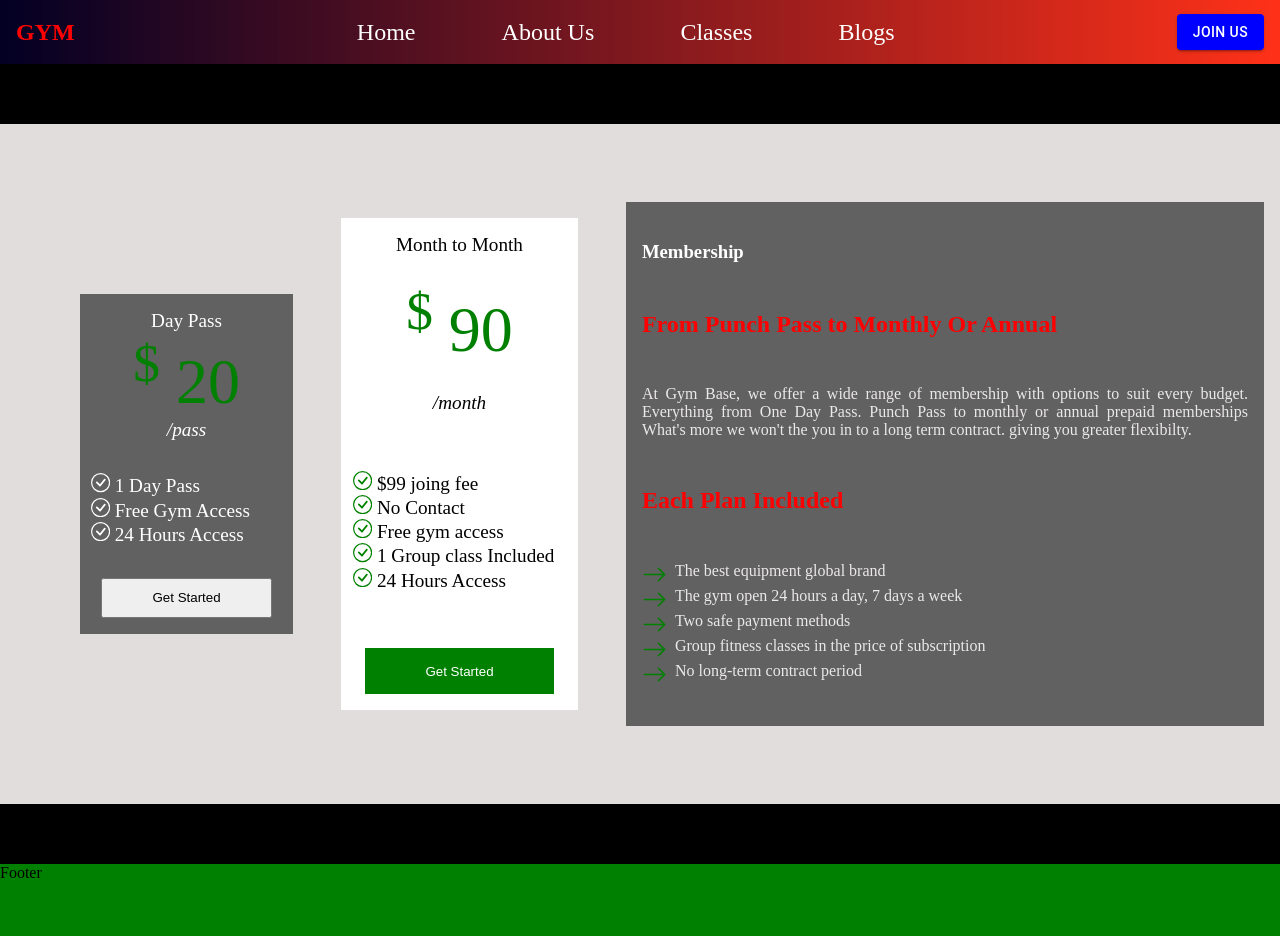
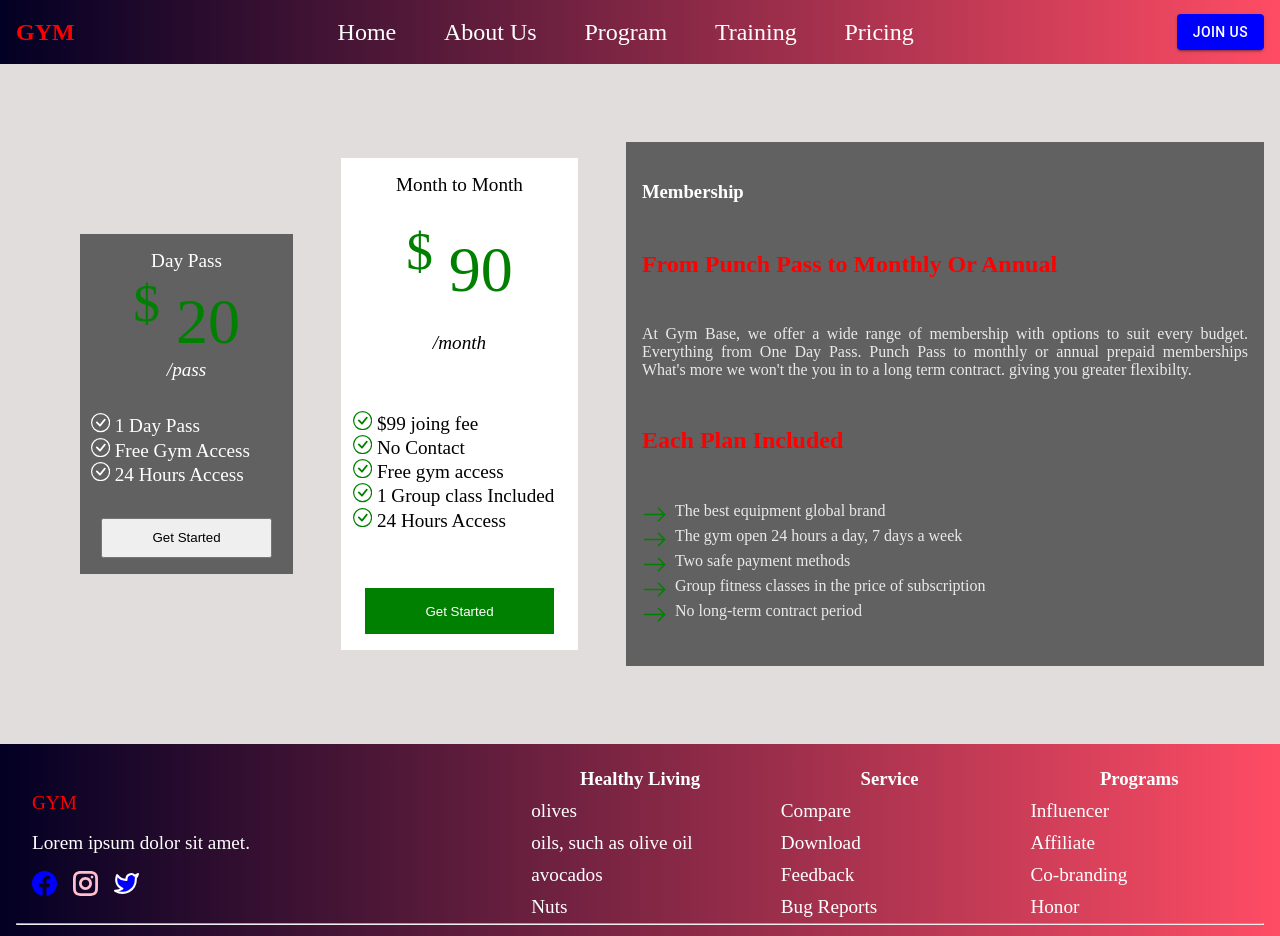
Before and after one commit to ruturajmengal2016/Project_1, a React (Create React App) app: page /pricing in a window 1280 px wide. Shown: the top 936 px of the page. Built offline with nearby package versions, Linux system fonts and the light colour scheme.

Commit message:
add footer

```diff
--- a/src/App.css
+++ b/src/App.css
@@ -1,24 +1,24 @@
-*{
+* {
   margin: 0;
   padding: 0;
 }
-.root{
+.root {
   height: 100vh;
-    background-color: orange;
+  max-height: fit-content;
 }
 
-.navigation{
+.navigation {
   height: 10vh;
   background-color: rgb(90, 90, 201);
 }
 
-.outlet{
+.outlet {
   height: 100vh;
   max-height: fit-content;
   background-color: pink;
 }
 
-.footer{
+.footer {
   height: 20vh;
   background-color: green;
 }
--- a/src/App.js
+++ b/src/App.js
@@ -4,19 +4,22 @@ import {
   createRoutesFromElements,
   Route,
   RouterProvider,
-  Outlet
+  Outlet,
 } from "react-router-dom";
 import Pricing from "./Components/Pricing";
 import Navigation from "./Components/Navigation";
 import Home from "./Components/Home";
 import Register from "./Components/Register";
+import Footer from "./Components/Footer";
+import Login from "./Components/Login";
 function App() {
   const router = createBrowserRouter(
     createRoutesFromElements(
-      <Route path="/" element={<Root />} >
+      <Route path="/" element={<Root />}>
         <Route index path="/" element={<Home />} />
-        <Route path="/about" element={<Register/>}/>
-        <Route path="/pricing" element={<Pricing/>}/>
+        <Route path="/pricing" element={<Pricing />} />
+        <Route path="/login" element={<Login />} />
+        <Route path="/register" element={<Register />} />
       </Route>
     )
   );
@@ -31,10 +34,8 @@ const Root = () => {
   return (
     <div className="root">
       <Navigation />
-      <div className="outlet">
-        <Outlet />
-      </div>
-      <div className="footer">Footer</div>
+      <Outlet />
+      <Footer />
     </div>
   );
 };
--- /dev/null
+++ b/src/Components/Footer.jsx
@@ -0,0 +1,49 @@
+import React from "react";
+import Style from "./Styles/Footer.module.css";
+import { BsFacebook } from "react-icons/bs";
+import { GrInstagram } from "react-icons/gr";
+import { FiTwitter } from "react-icons/fi";
+const Footer = () => {
+  return (
+    <div className={Style.root}>
+      <div className={Style.first}>
+        <div id={Style.one}>
+          <span style={{ fontSize: "1.2rem", color: "red" }}>GYM</span>
+          <span style={{ fontSize: "1.2rem" }}>
+            Lorem ipsum dolor sit amet.
+          </span>
+          <span className={Style.media}>
+            <BsFacebook size={25} fill="blue" />
+            <GrInstagram size={25} fill="pink" />
+            <FiTwitter size={25} fill="blue" />
+          </span>
+        </div>
+        <div id={Style.two}>
+          <h3 style={{ alignSelf: "center" }}>Healthy Living</h3>
+          <li>olives</li>
+          <li>oils, such as olive oil</li>
+          <li>avocados</li>
+          <li>Nuts</li>
+        </div>
+        <div id={Style.three}>
+          <h3 style={{ alignSelf: "center" }}>Service</h3>
+          <li>Compare</li>
+          <li>Download</li>
+          <li>Feedback</li>
+          <li>Bug Reports</li>
+        </div>
+        <div id={Style.four}>
+          <h3 style={{ alignSelf: "center" }}>Programs</h3>
+          <li>Influencer</li>
+          <li>Affiliate</li>
+          <li>Co-branding</li>
+          <li>Honor</li>
+        </div>
+      </div>
+      <hr />
+      <span>@2023 it's All rights copy reserved</span>
+    </div>
+  );
+};
+
+export default Footer;
--- a/src/Components/Login.jsx
+++ b/src/Components/Login.jsx
@@ -4,7 +4,7 @@ import Style from "./Styles/Register.module.css";
 import Button from "@mui/material/Button";
 import SendIcon from "@mui/icons-material/Send";
 
-const Register = () => {
+const Login = () => {
   const [details, setDetails] = useState({ email: "", password: "" });
   const [data, setData] = useState();
   useEffect(() => {
@@ -44,4 +44,4 @@ const Register = () => {
   );
 };
 
-export default Register;
+export default Login;
--- a/src/Components/Navigation.jsx
+++ b/src/Components/Navigation.jsx
@@ -1,10 +1,11 @@
 import React, { useState } from "react";
-import { Link } from "react-router-dom";
+import { Link,useNavigate } from "react-router-dom";
 import Style from "./Styles/Navigation.module.css";
 import Button from "@mui/material/Button";
 import { GiHamburgerMenu } from "react-icons/gi";
 const Navigation = () => {
   const [value, setValue] = useState(false);
+  const navigate = useNavigate()
   return (
     <div className={Style.root}>
       <h2>GYM</h2>
@@ -19,10 +20,14 @@ const Navigation = () => {
           Home
         </Link>
         <Link to="/about" className={Style.link}>About Us</Link>
-        <Link to="/about" className={Style.link}>Classes</Link>
-        <Link to="/about" className={Style.link}>Blogs</Link>
+        <Link to="/program" className={Style.link}>Program</Link>
+        <Link to="/training" className={Style.link}>Training</Link>
+        <Link to="/pricing" className={Style.link}>Pricing</Link>
       </div>
       <Button
+      onClick={()=>{
+        navigate("/login")
+      }}
         variant="contained"
         sx={{ backgroundColor: "blue" }}
         className={
--- /dev/null
+++ b/src/Components/Styles/Footer.module.css
@@ -0,0 +1,67 @@
+.root {
+  color: white;
+  background: rgb(2, 0, 36);
+  background: linear-gradient(
+    90deg,
+    rgba(2, 0, 36, 1) 0%,
+    rgba(255, 0, 35, 0.7036064425770308) 100%,
+    rgba(9, 9, 121, 0.8492647058823529) 43%
+  );
+  display: flex;
+  flex-direction: column;
+  box-sizing: border-box;
+  padding: 1.2rem 1rem 0rem 1rem;
+}
+
+.root .first {
+  height: 20vh;
+  display: flex;
+}
+
+.first li {
+  font-size: 1.2rem;
+  list-style: none;
+  box-sizing: border-box;
+  padding-left: 1rem;
+}
+
+.first #one {
+  flex: 2;
+  display: flex;
+  flex-direction: column;
+  justify-content: center;
+  align-items: flex-start;
+}
+.first #two {
+  display: flex;
+  justify-content: space-around;
+  flex-direction: column;
+  flex: 1;
+}
+.first #three {
+  display: flex;
+  justify-content: space-around;
+  flex-direction: column;
+  flex: 1;
+}
+.first #four {
+  display: flex;
+  justify-content: space-around;
+  flex-direction: column;
+  flex: 1;
+}
+
+.media {
+  display: flex;
+  justify-content: space-evenly;
+  gap: 1rem;
+}
+
+.root span {
+  display: flex;
+  justify-content: center;
+  align-items: center;
+  box-sizing: border-box;
+  padding: 1rem;
+  height: 5vh;
+}
--- a/src/Components/Styles/Home.module.css
+++ b/src/Components/Styles/Home.module.css
@@ -7,6 +7,7 @@
     rgba(255, 0, 35, 0.7036064425770308) 100%
   );
   height: 100vh;
+  max-height: fit-content;
   background-image: url("https://images.pexels.com/photos/4761352/pexels-photo-4761352.jpeg?auto=compress&cs=tinysrgb&w=1260&h=750&dpr=1");
   background-repeat: no-repeat;
   background-size:cover;
--- a/src/Components/Styles/Navigation.module.css
+++ b/src/Components/Styles/Navigation.module.css
@@ -39,14 +39,14 @@ h2 {
   .routes {
     position: absolute;
     flex-direction: column;
-    top: 7rem;
+    top: 5rem;
     right: 1rem;
     align-items: flex-end;
   }
   .button {
     position: relative;
     left: 13.5rem;
-    top: 13rem;
+    top: 12rem;
   }
 
   .menu {
--- a/src/Components/Styles/Pricing.module.css
+++ b/src/Components/Styles/Pricing.module.css
@@ -1,9 +1,10 @@
 .root {
   background-color: black;
-  height: 100vh;
   display: flex;
   justify-content: center;
   align-items: center;
+  height: 100vh;
+  max-height: fit-content;
 }
 .first {
   background-color: rgb(226, 221, 221);
@@ -126,7 +127,7 @@
     max-width: 80%;
   }
 
-  .first_second{
+  .first_second {
     max-width: 40%;
   }
 
--- a/src/Components/Styles/Register.module.css
+++ b/src/Components/Styles/Register.module.css
@@ -1,11 +1,13 @@
-.root{
+.root {
+  background-color: aqua;
   display: flex;
   justify-content: center;
   align-items: center;
   height: 100vh;
+  max-height: fit-content;
 }
 
-form{
+form {
   display: flex;
   flex-direction: column;
   justify-content: space-evenly;
```
Lines whose indentation alone changed are shown as unchanged.
